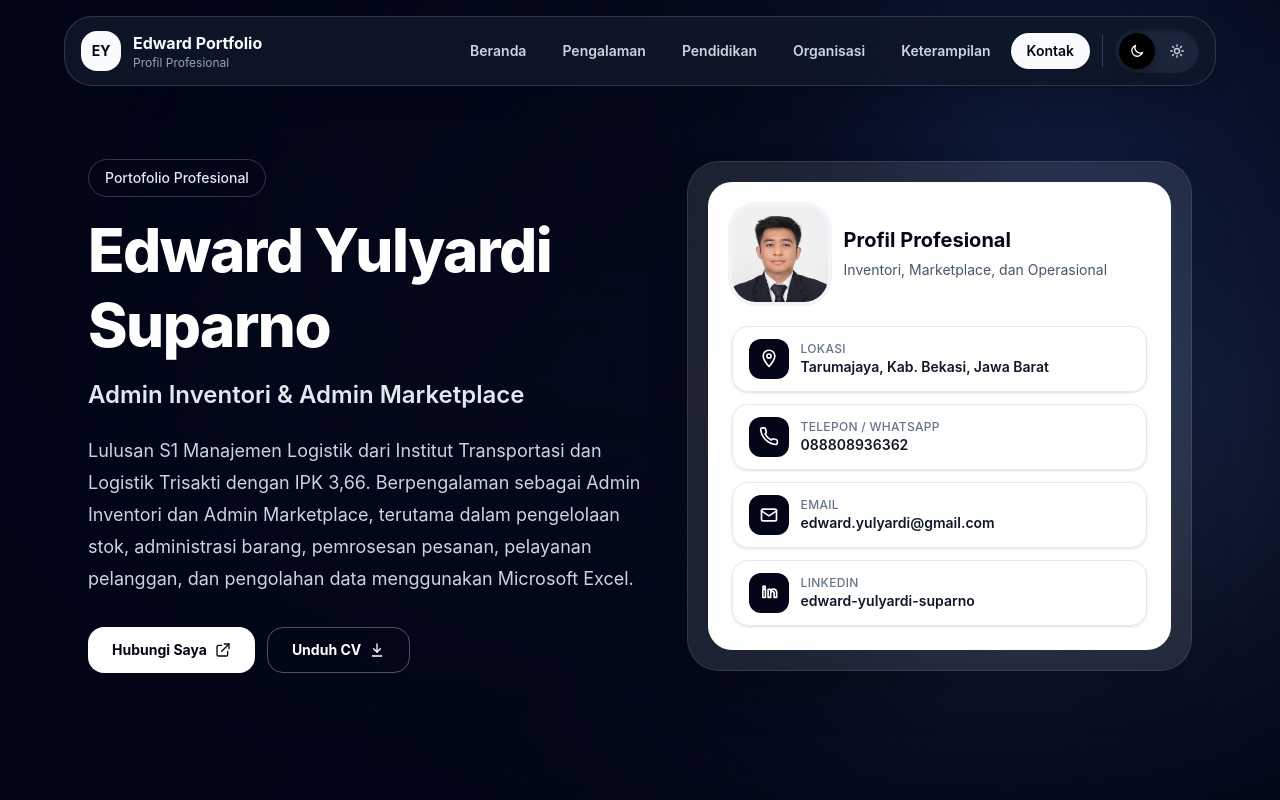
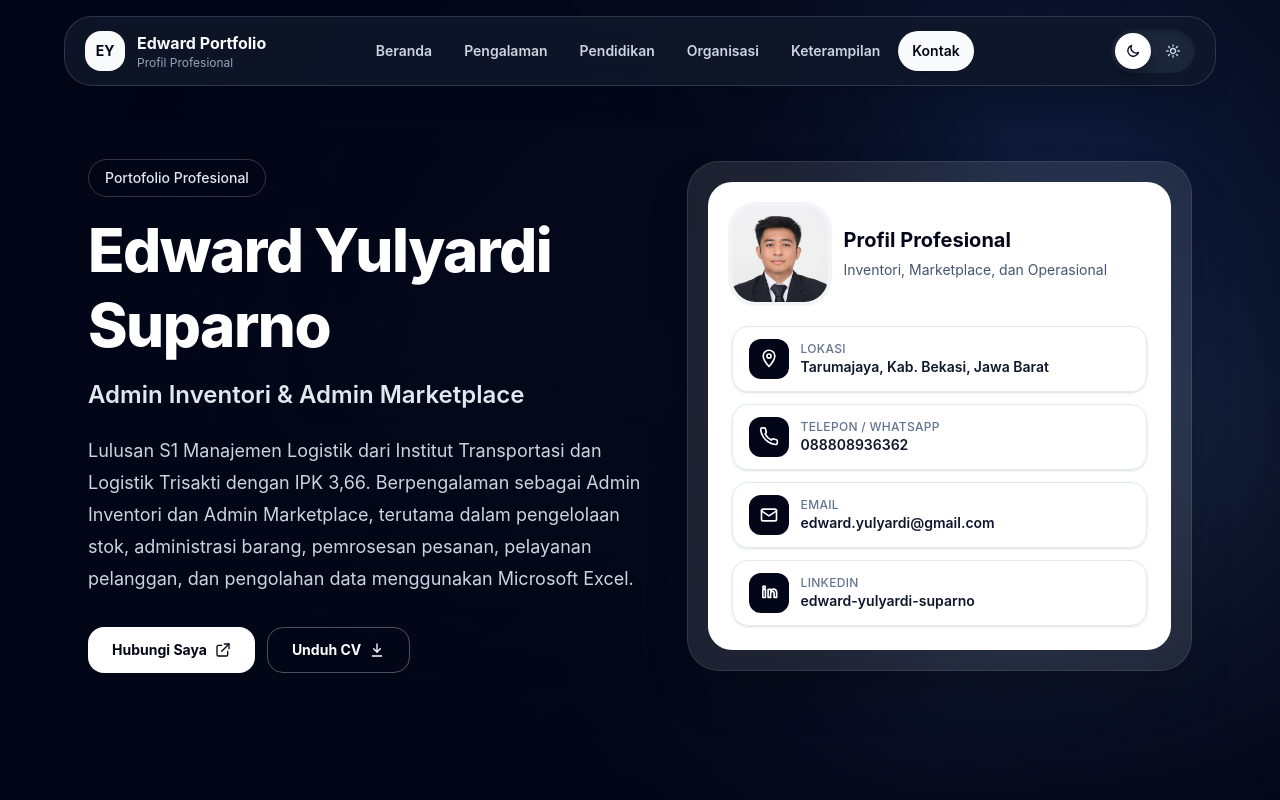
Before and after one commit to eddyryansyah/edu-portfolio, a React (Vite) app: page / in a window 1280 px wide. Shown: the top 800 px of the page. Built offline with nearby package versions, Linux system fonts and the light colour scheme.

Commit message:
style: refine navbar and theme toggle

```diff
--- a/src/components/Navbar.tsx
+++ b/src/components/Navbar.tsx
@@ -110,13 +110,13 @@ export function Navbar({ theme, onToggleTheme }: NavbarProps) {
       <motion.nav
         layout
         transition={{ duration: 0.32, ease: smoothEase }}
-        className="overflow-hidden rounded-[1.75rem] border border-[var(--nav-border)] bg-[var(--nav-bg)] px-3 py-3 shadow-xl shadow-slate-950/10 backdrop-blur-xl sm:px-4"
+        className="overflow-visible rounded-[1.75rem] border border-[var(--nav-border)] bg-[var(--nav-bg)] px-4 py-3 shadow-xl shadow-slate-950/10 backdrop-blur-xl xl:px-5"
       >
-        <div className="flex items-center justify-between">
+        <div className="relative flex items-center justify-between">
           <button
             type="button"
             onClick={() => handleNavigate("home")}
-            className="flex min-w-0 items-center gap-3 text-left"
+            className="flex min-w-0 cursor-pointer items-center gap-3 text-left"
             aria-label="Menuju bagian beranda"
           >
             <div className="flex h-10 w-10 flex-none items-center justify-center rounded-2xl bg-[var(--nav-logo-bg)] text-sm font-bold text-[var(--nav-logo-text)]">
@@ -133,8 +133,7 @@ export function Navbar({ theme, onToggleTheme }: NavbarProps) {
             </div>
           </button>
 
-          <div className="hidden items-center gap-3 md:flex">
-            <div className="flex items-center gap-1">
+          <div className="absolute left-[52.5%] hidden -translate-x-1/2 items-center justify-center gap-1 xl:flex 2xl:left-[52%]">
             {navItems.map((item) => {
               const isActive = activeSection === item.href;
 
@@ -144,7 +143,7 @@ export function Navbar({ theme, onToggleTheme }: NavbarProps) {
                   type="button"
                   onClick={() => handleNavigate(item.href)}
                   aria-current={isActive ? "page" : undefined}
-                    className={`rounded-full px-4 py-2 text-sm font-semibold transition ${
+                  className={`cursor-pointer whitespace-nowrap rounded-full px-3.5 py-2.5 text-sm font-semibold transition 2xl:px-4 ${
                     isActive
                       ? "bg-[var(--nav-active-bg)] text-[var(--nav-active-text)] shadow-sm"
                       : "text-[var(--nav-link)] hover:bg-[var(--nav-hover-bg)] hover:text-[var(--nav-hover-text)]"
@@ -156,14 +155,13 @@ export function Navbar({ theme, onToggleTheme }: NavbarProps) {
             })}
           </div>
 
-            <div className="h-8 w-px bg-[var(--border)]" aria-hidden="true" />
-
+          <div className="hidden flex-none xl:flex">
             <ThemeToggle theme={theme} onToggle={onToggleTheme} />
           </div>
 
           <button
             type="button"
-            className="inline-flex h-11 w-11 flex-none items-center justify-center rounded-2xl border border-[var(--border)] bg-[var(--surface-elevated)] text-[var(--text-title)] shadow-sm transition hover:bg-[var(--surface-soft)] md:hidden"
+            className="inline-flex h-11 w-11 flex-none cursor-pointer items-center justify-center rounded-2xl border border-[var(--border)] bg-[var(--surface-elevated)] text-[var(--text-title)] shadow-sm transition hover:bg-[var(--surface-soft)] xl:hidden"
             aria-label="Buka atau tutup menu navigasi"
             aria-expanded={isOpen}
             aria-controls="mobile-navigation"
@@ -224,7 +222,7 @@ export function Navbar({ theme, onToggleTheme }: NavbarProps) {
               animate={{ height: "auto", opacity: 1 }}
               exit={{ height: 0, opacity: 0 }}
               transition={{ duration: 0.32, ease: smoothEase }}
-              className="overflow-hidden md:hidden"
+              className="overflow-hidden xl:hidden"
             >
               <motion.div
                 initial={{ y: -4, filter: "blur(4px)" }}
@@ -242,7 +240,7 @@ export function Navbar({ theme, onToggleTheme }: NavbarProps) {
                       type="button"
                       onClick={() => handleNavigate(item.href)}
                       aria-current={isActive ? "page" : undefined}
-                      className={`rounded-2xl px-4 py-3 text-left text-sm font-semibold transition ${
+                      className={`cursor-pointer whitespace-nowrap rounded-2xl px-4 py-3 text-left text-sm font-semibold transition ${
                         isActive
                           ? "bg-[var(--nav-active-bg)] text-[var(--nav-active-text)]"
                           : "text-[var(--nav-link)] hover:bg-[var(--nav-hover-bg)] hover:text-[var(--nav-hover-text)]"
--- a/src/components/ThemeToggle.tsx
+++ b/src/components/ThemeToggle.tsx
@@ -39,15 +39,15 @@ function MoonIcon() {
 
 export function ThemeToggle({ theme, onToggle }: ThemeToggleProps) {
   const isDark = theme === "dark";
+  const toggleLabel = isDark ? "Ganti ke mode terang" : "Ganti ke mode gelap";
 
   return (
     <button
       type="button"
       onClick={onToggle}
-      aria-label={isDark ? "Ganti ke mode terang" : "Ganti ke mode gelap"}
+      aria-label={toggleLabel}
       aria-pressed={!isDark}
-      title={isDark ? "Ganti ke mode terang" : "Ganti ke mode gelap"}
-      className={`relative h-11 w-[5.25rem] flex-none rounded-full transition duration-300 ${
+      className={`group relative h-11 w-[5.25rem] flex-none cursor-pointer rounded-full transition duration-300 ${
         isDark
           ? "bg-slate-800/90 shadow-inner shadow-black/30"
           : "bg-slate-200 shadow-inner shadow-slate-300/70"
@@ -56,14 +56,14 @@ export function ThemeToggle({ theme, onToggle }: ThemeToggleProps) {
       <span
         className={`absolute left-1 top-1 h-9 w-9 rounded-full transition-transform duration-300 ease-out ${
           isDark
-            ? "translate-x-0 bg-black shadow-lg shadow-black/30"
-            : "translate-x-10 bg-white shadow-lg shadow-slate-400/40"
+            ? "translate-x-0 bg-white shadow-lg shadow-black/30"
+            : "translate-x-10 bg-slate-950 shadow-lg shadow-slate-400/40"
         }`}
       />
 
       <span
         className={`absolute left-1 top-1 z-10 flex h-9 w-9 items-center justify-center rounded-full transition-colors duration-300 ${
-          isDark ? "text-white" : "text-slate-500"
+          isDark ? "text-slate-950" : "text-slate-500"
         }`}
       >
         <MoonIcon />
@@ -71,11 +71,18 @@ export function ThemeToggle({ theme, onToggle }: ThemeToggleProps) {
 
       <span
         className={`absolute right-1 top-1 z-10 flex h-9 w-9 items-center justify-center rounded-full transition-colors duration-300 ${
-          isDark ? "text-slate-300" : "text-slate-950"
+          isDark ? "text-slate-300" : "text-white"
         }`}
       >
         <SunIcon />
       </span>
+
+      <span
+        className="pointer-events-none absolute left-1/2 top-full z-[9999] mt-2 hidden -translate-x-1/2 whitespace-nowrap rounded-xl bg-slate-700/75 px-3 py-2 text-xs font-semibold text-white opacity-0 shadow-xl shadow-slate-950/20 backdrop-blur transition duration-200 group-hover:opacity-100 group-focus-visible:opacity-100 xl:block"
+        aria-hidden="true"
+      >
+        {toggleLabel}
+      </span>
     </button>
   );
 }
```
Lines whose indentation alone changed are shown as unchanged.
